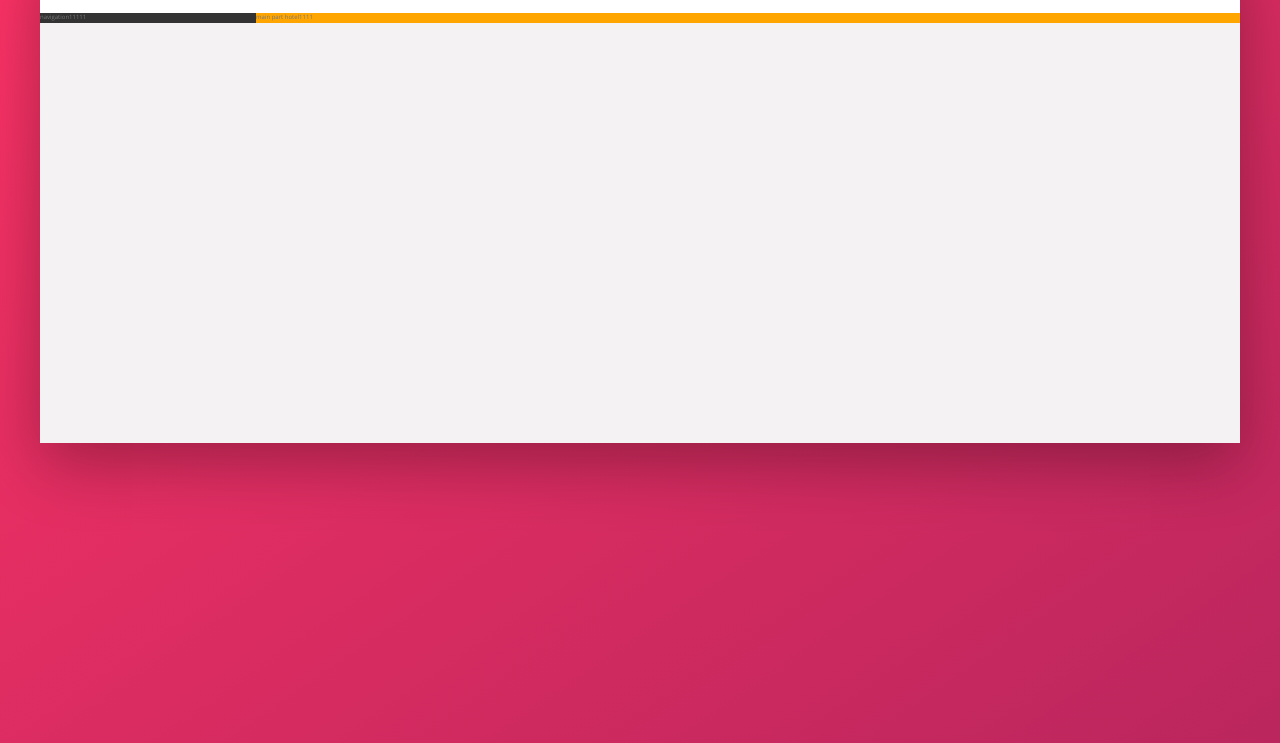
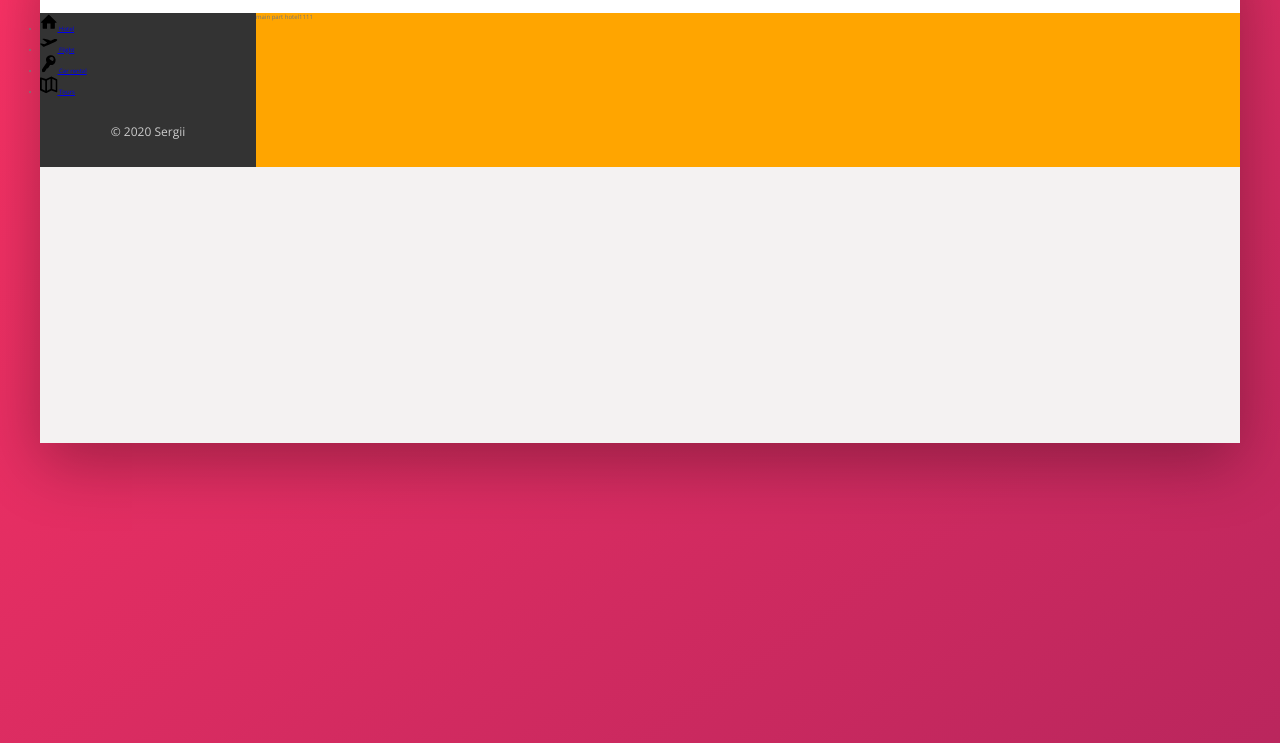
Before and after one commit to SergiiKov/trillo, a website: page index.html in a window 1280 px wide. Shown: the part 137-880 px from the top of the page. Drawn offline with nearby package versions, Linux system fonts and the light colour scheme.

Commit message:
add navigation sidebar

```diff
--- a/index.html
+++ b/index.html
@@ -45,7 +45,44 @@
             </div>
             <div class="content">
                 <nav class="sidebar">
-navigation11111
+                    <ul class="side-nav">
+                        <li class="side-nav__item">
+                            <a href="#" class="side-nav__link">
+                                <svg class="side-nav__icon">
+                                    <use xlink:href="img/sprite.svg#icon-home"></use>
+                                </svg>
+                                <span>Hotel</span>
+                            </a>
+                        </li>
+                        <li class="side-nav__item">
+                            <a href="#" class="side-nav__link">
+                                <svg class="side-nav__icon">
+                                    <use xlink:href="img/sprite.svg#icon-aircraft-take-off"></use>
+                                </svg>
+                                <span>Flight</span>
+                            </a>
+                        </li>
+                        <li class="side-nav__item">
+                            <a href="#" class="side-nav__link">
+                                <svg class="side-nav__icon">
+                                    <use xlink:href="img/sprite.svg#icon-key"></use>
+                                </svg>
+                                <span>Car rental</span>
+                            </a>
+                        </li>
+                        <li class="side-nav__item">
+                            <a href="#" class="side-nav__link">
+                                <svg class="side-nav__icon">
+                                    <use xlink:href="img/sprite.svg#icon-map"></use>
+                                </svg>
+                                <span>Tours</span>
+                            </a>
+                        </li>
+                    </ul>
+                    <div class="legal">
+                        &copy; 2020 Sergii
+                    </div>
+
                 </nav>
                 <main class="hotel-view">
 main part hotel1111
--- a/sass/_components.scss
+++ b/sass/_components.scss
@@ -107,3 +107,25 @@
 
     }
 }
+
+.side-nav{
+    &__item{
+
+    }
+    &__link{
+
+    }
+    &__icon{
+        width: 1.75rem;
+        height: 1.75rem;
+
+    }
+}
+
+.legal{
+    font-size: 1.2rem;
+    color: var(--color-grey-light-4);
+    text-align: center;
+    padding: 2.5rem;
+
+}
--- a/sass/_layout.scss
+++ b/sass/_layout.scss
@@ -26,6 +26,9 @@
 .sidebar{
     background-color: var(--color-grey-dark-1);
     flex: 0 0 18%;
+    display: flex;
+    flex-direction: column;
+    justify-content: space-between;
 
 
 }
```
Also changed, not shown: css/style.css.
